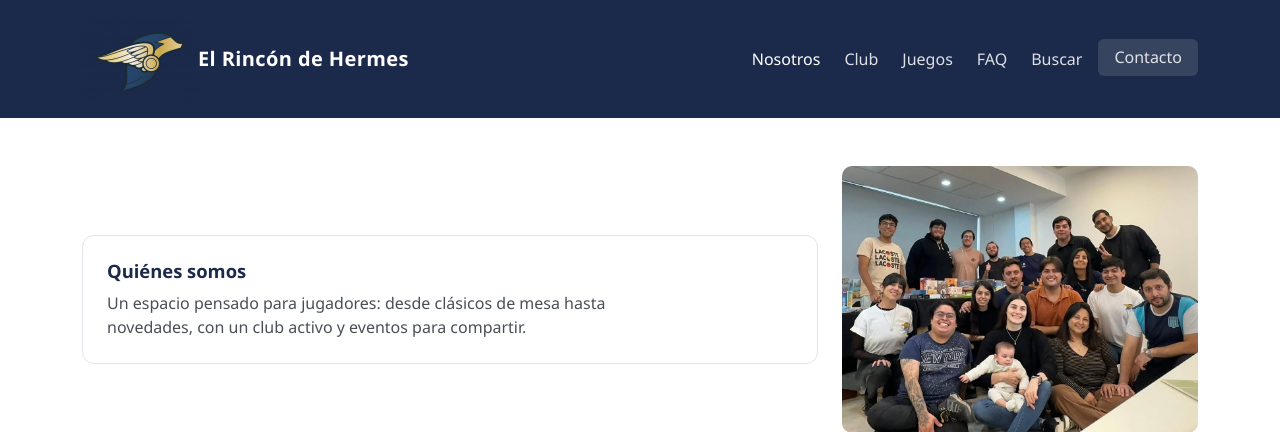
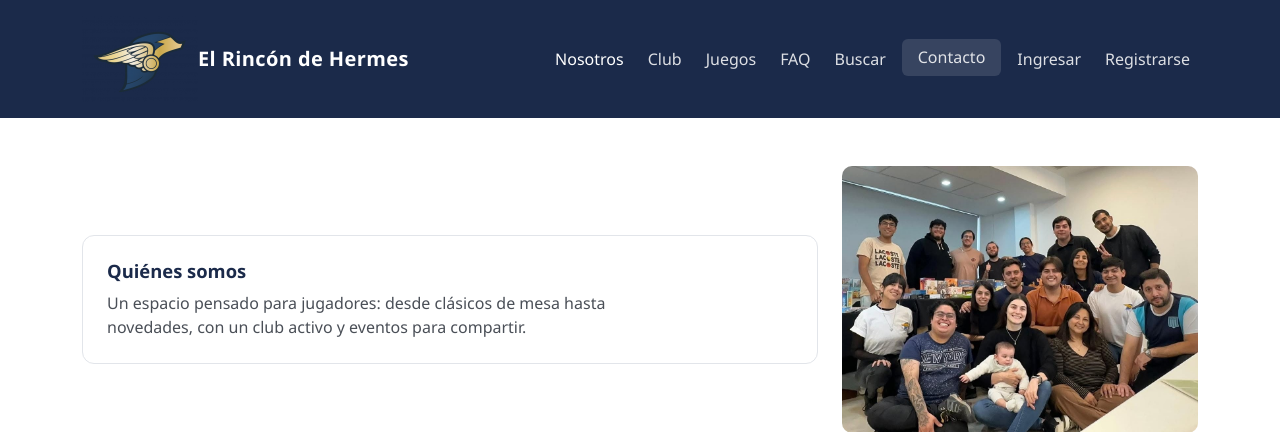
Before and after one commit to Florare83/ERDH, a PHP site: page /index.php in a window 1280 px wide. Shown: the top 432 px of the page. Run offline with PHP 8.4, Linux system fonts and the light colour scheme.

Commit message:
menu dinamico con nombre de usuario y boton salir

```diff
--- a/clase8/includes/header.php
+++ b/clase8/includes/header.php
@@ -1,5 +1,5 @@
 <?php
-
+require_once __DIR__ . '/sesion.php';
 require_once __DIR__ . '/../config/env.php';
 
 $ruta_base = $ruta_base ?? ''
--- a/clase8/includes/nav.php
+++ b/clase8/includes/nav.php
@@ -84,6 +84,48 @@ $pagina_actual = $pagina_actual ?? basename($_SERVER['PHP_SELF']);
                     </a>
                 </li>
 
+                <?php if (isset($_SESSION['usuario_id'])): ?>
+
+                    <li class="nav-item">
+                        <a class="nav-link <?= $pagina_actual === 'dashboard.php' ? 'active' : '' ?>"
+                           href="<?= $ruta_base ?>dashboard.php">
+                            Hola, <?= htmlspecialchars($_SESSION['usuario_nombre']) ?>
+                        </a>
+                    </li>
+
+                    <?php if ($_SESSION['rol'] === 'admin'): ?>
+                        <li class="nav-item">
+                            <a class="nav-link <?= $pagina_actual === 'admin' ? 'active' : '' ?>"
+                               href="<?= $ruta_base ?>admin/admin_panel.php">
+                                Admin
+                            </a>
+                        </li>
+                    <?php endif; ?>
+
+                    <li class="nav-item">
+                        <form action="<?= $ruta_base ?>logout.php" method="POST" class="d-inline">
+                            <button type="submit" class="nav-link btn btn-link">Salir</button>
+                        </form>
+                    </li>
+
+                <?php else: ?>
+
+                    <li class="nav-item">
+                        <a class="nav-link <?= $pagina_actual === 'login.php' ? 'active' : '' ?>"
+                           href="<?= $ruta_base ?>login.php">
+                            Ingresar
+                        </a>
+                    </li>
+
+                    <li class="nav-item">
+                        <a class="nav-link <?= $pagina_actual === 'registro.php' ? 'active' : '' ?>"
+                           href="<?= $ruta_base ?>registro.php">
+                            Registrarse
+                        </a>
+                    </li>
+
+                <?php endif; ?>
+
             </ul>
         </div>
     </div>
```
